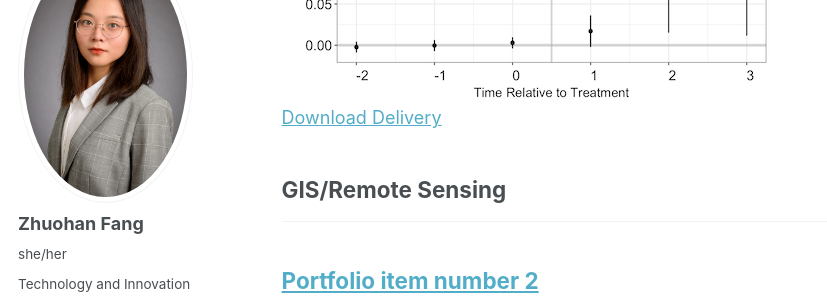
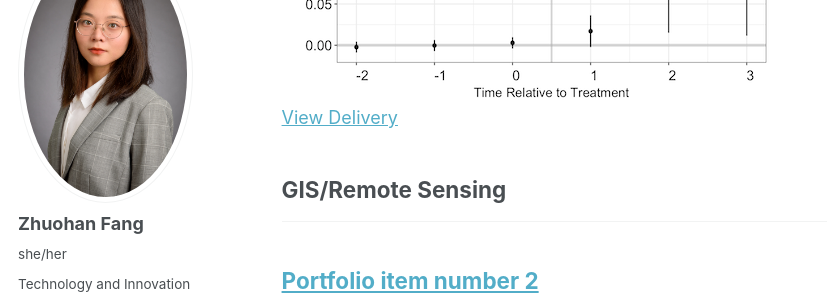
Before and after one commit to fzh200001/fzh200001.github.io, a Jekyll site: the page built from _pages/portfolio.html, in a window 1280 px wide and 900 px high, scrolled down 405 px. Shown: the part 153-450 px from the top of the window, without its empty margins (0-827 px from the left). Built offline with Jekyll 4.4.1, drawn with Linux system fonts in a browser that asks for light colours; a script that is not in the unit is left out.

Commit message:
Update portfolio-1.md

```diff
--- a/_portfolio/portfolio-1.md
+++ b/_portfolio/portfolio-1.md
@@ -2,7 +2,7 @@
 title: "Impact of Land Certification on Rural-Urban Migration in China"
 excerpt: "Analyzed household-level panel data on land certification and rural-urban migration in China, highlighting DID/TWFE results and policy implications. <br/>
 <a href='/portfolio/portfolio-1'><img src='/images/P1.png'></a><br/>
-<a href='/files/P1.pdf'>Download Delivery</a>"
+<a href='/files/P1.pdf'>View Delivery</a>"
 collection: portfolio
 category: economics
 permalink: /portfolio/portfolio-1
```
